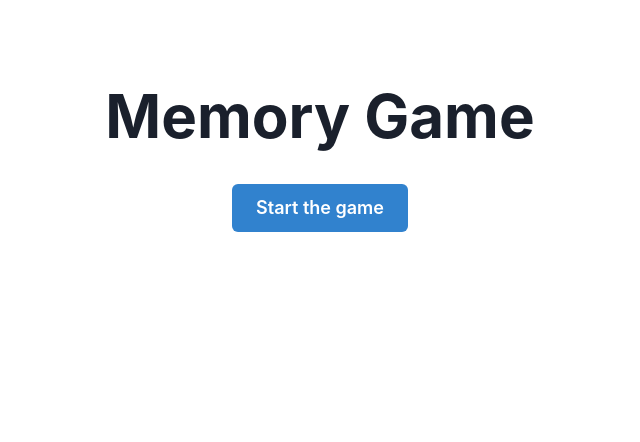
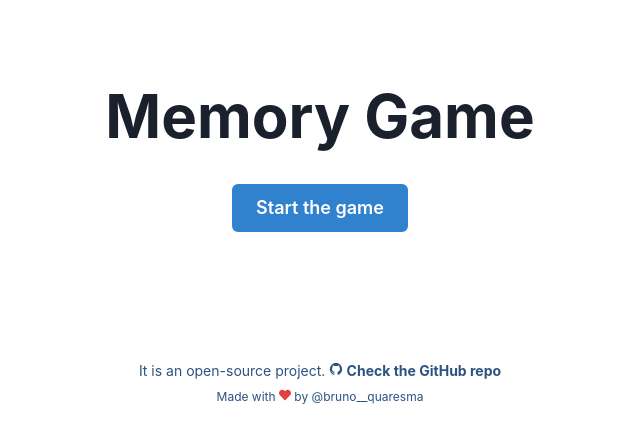
Before and after one commit to BrunoQuaresma/memorygame, a Next.js app: page / in a window 1280 px wide. Shown: the top 442 px of the page, without its empty margins (320-960 px from the left). Built offline with nearby package versions, Linux system fonts and the light colour scheme.

Commit message:
Add footer and add link to readme

```diff
--- /dev/null
+++ b/layout/components/Footer.tsx
@@ -0,0 +1,36 @@
+import { Box, Icon, Link } from "@chakra-ui/react";
+import React from "react";
+import { FaHeart } from "react-icons/fa";
+import { AiOutlineGithub } from "react-icons/ai";
+
+export default function Footer() {
+  return (
+    <Box
+      as="footer"
+      textAlign="center"
+      fontSize="sm"
+      color="blue.700"
+      py={12}
+      lineHeight="160%"
+      mx="auto"
+    >
+      <Box mb={1}>
+        It is an open-source project.{" "}
+        <Link
+          fontWeight="bold"
+          isExternal
+          href="https://github.com/BrunoQuaresma/memorygame"
+        >
+          <Icon as={AiOutlineGithub} /> Check the GitHub repo
+        </Link>
+      </Box>
+
+      <Box fontSize="xs">
+        Made with <Icon color="red.500" as={FaHeart} /> by{" "}
+        <Link isExternal href="https://twitter.com/bruno__quaresma">
+          @bruno__quaresma
+        </Link>
+      </Box>
+    </Box>
+  );
+}
--- a/package.json
+++ b/package.json
@@ -17,6 +17,7 @@
     "next": "11.1.2",
     "react": "17.0.2",
     "react-dom": "17.0.2",
+    "react-icons": "^4.2.0",
     "xstate": "^4.23.4"
   },
   "devDependencies": {
--- a/pages/index.tsx
+++ b/pages/index.tsx
@@ -1,9 +1,15 @@
 import type { NextPage } from "next";
 import React from "react";
 import { Game } from "../game/components/Game";
+import Footer from "../layout/components/Footer";
 
 const Home: NextPage = () => {
-  return <Game />;
+  return (
+    <>
+      <Game />
+      <Footer />
+    </>
+  );
 };
 
 export default Home;
```
Also changed, not shown: 2 other files (tests, documents, lock files or other folders).
